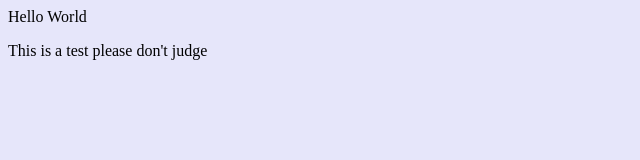
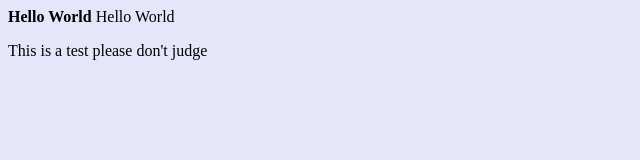
Before and after one commit to nealthakkar/nealthakkar.github.io, a plain HTML site: page index.html in a window 1280 px wide. Shown: the whole page, without its empty margins (0-640 px from the left). Drawn offline with Linux system fonts and the light colour scheme.

Commit message:
Strong Test
testing what strong does

```diff
--- a/index.html
+++ b/index.html
@@ -2,6 +2,7 @@
 	<head></head>
 	<body bgcolor="#E6E6FA">
 	<body>
+		<strong>Hello World</strong>
 		Hello World
 		<p>This is a test please don't judge</p>
 	</body>
```
